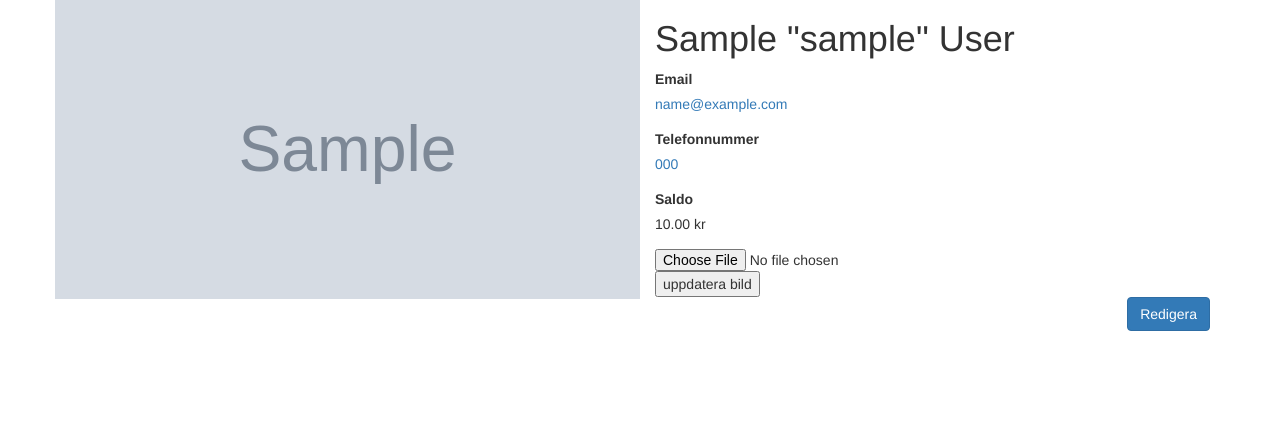
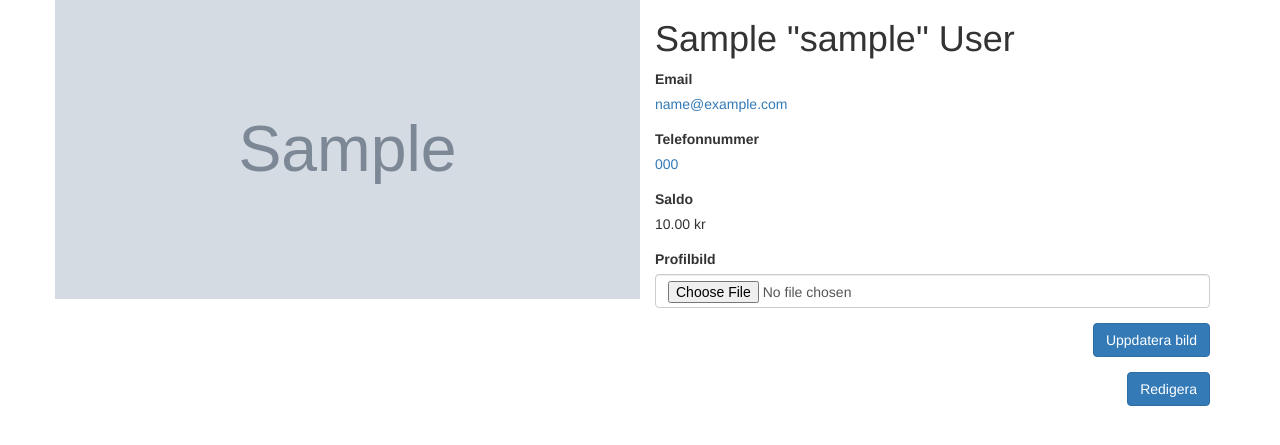
Before and after one commit to teknologkoren/Strequelistan, a Django app: page /profile/1 in a window 1280 px wide. Shown: the part 51-496 px from the top of the page. Run offline with Django 3.2, Linux system fonts and the light colour scheme; a user stored in the database is signed in; tables that the repository leaves empty hold one stand-in row (values such as "Sample post"); grey boxes marked "Sample" are stand-in pictures; parts of the project's set-up code (start-up, migrations or seed data) failed here and were passed over; some libraries are stand-ins or nearby versions.

Commit message:
Clean up profile picker a bit

```diff
--- a/strecklista/templates/strecklista/profile.html
+++ b/strecklista/templates/strecklista/profile.html
@@ -107,14 +107,18 @@
             <div><p>{{user.balance}} kr</p></div>
           </div>
         {% endif %}
-           {% if imageForm %}
-              <form action="/updateProfileImage/" method="POST" enctype="multipart/form-data">
-                {% csrf_token %}
-                {{ imageForm.avatar }}
-                  <input type="hidden" name="id" value="{{ user.id }}">
-                <input type="submit" value="uppdatera bild">
-              </form>
-           {% endif %}
+        {% if imageForm %}
+          <form class="form-group clearfix" action="/updateProfileImage/" method="POST" enctype="multipart/form-data">
+            {% csrf_token %}
+            <div class="form-group">
+              <label>Profilbild</label>
+              {% load widget_tweaks %}
+              {{imageForm.avatar | attr:"class:form-control"}}
+            </div>
+            <input type="hidden" name="id" value="{{ user.id }}">
+            <input class="btn btn-primary pull-right" type="submit" value="Uppdatera bild">
+          </form>
+        {% endif %}
         {% if can_edit %}
           <div class="form-group">
             <a class="btn btn-primary pull-right" href="/profile/{{user.id}}?edit=true">Redigera</a>
```
